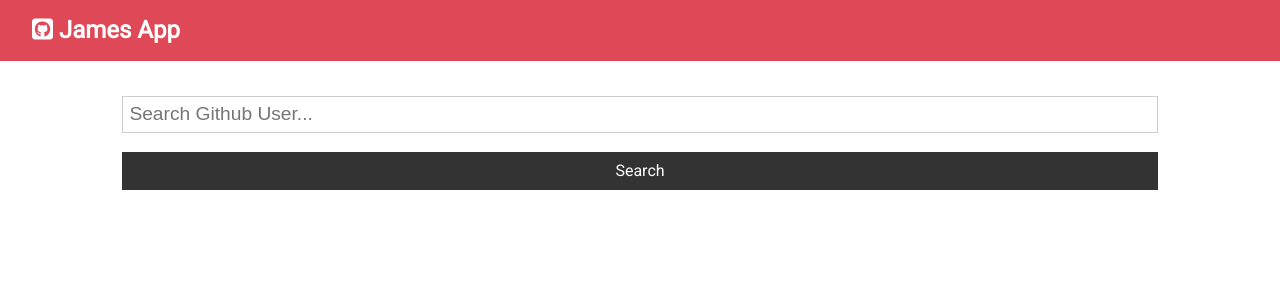
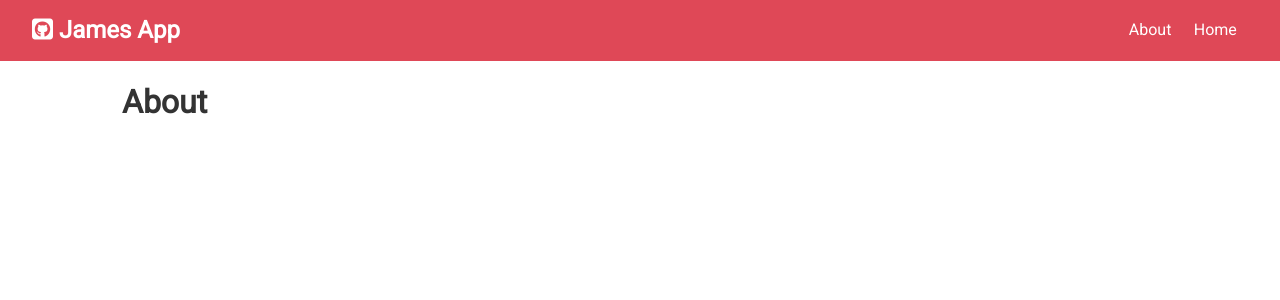
Before and after one commit to jamesmagoo/github-finder, a React (Create React App) app: page /about in a window 1280 px wide. Shown: the top 300 px of the page. Built offline with nearby package versions, Linux system fonts and the light colour scheme.

Commit message:
react router added and setup, user component built

```diff
--- a/package.json
+++ b/package.json
@@ -9,6 +9,7 @@
     "axios": "^0.19.2",
     "react": "^16.13.1",
     "react-dom": "^16.13.1",
+    "react-router-dom": "^5.1.2",
     "react-scripts": "3.4.1"
   },
   "scripts": {
--- a/src/App.js
+++ b/src/App.js
@@ -1,7 +1,15 @@
-import React, { Component } from 'react';
+import React, { Component, Fragment } from 'react';
+import {
+  BrowserRouter as Router,
+  Switch,
+  Route,
+  Link
+} from 'react-router-dom';
 import './App.css';
 import Navbar from './components/layout/Navbar';
+import About from './components/pages/About';
 import Users from './components/users/Users';
+import User from './components/users/User';
 import Search from './components/users/Search';
 import axios from 'axios';
 import Alert from './components/layout/Alert';
@@ -9,11 +17,10 @@
 
 class App extends Component{
 
-
-
   // initialise state
   state = {
     users : [],
+    user : {},
     loading : false,
     alert : null
   };
@@ -45,6 +52,19 @@
     this.setState({users : res.data.items, loading : false});
   }
 
+  // getUser method for single user details request from github api
+  getUser = async (username) => {
+    // set loading to true before request is made
+    this.setState({loading : true})
+
+    // make request to api using axios
+    const res = await axios.get(`https://api.github.com/users/${username}?client_id=${process.env.REACT_APP_GITHUB_CLIENT_ID}&client_secret=${process.env.REACT_APP_GITHUB_CLIENT_SECRET}`);
+
+    // set state users to search response from axios
+    this.setState({user : res.data , loading : false});
+
+  }
+
   // clear users from state
   clearUsers = () => this.setState({ users : [], loading : false})
 
@@ -60,17 +80,34 @@
 
   render(){
     return (
+      <Router>
       <div>
         <Navbar title ='James App'/>
         <div className="container">
+        <Switch>
+          <Route exact path='/' render={props => {
+            return (
+            <Fragment>
               <Alert alert = {this.state.alert}/>
               <Search searchUsers = {this.searchUsers}
               clearUsers = {this.clearUsers}
               showClear = {this.state.users.length > 0 ? true : false}
               setAlert = {this.setAlert}/>
               <Users loading = {this.state.loading} users = {this.state.users}/>
+            </Fragment>
+            )}}/>
+
+          <Route exact path='/about' component={About}/>
+
+          <Route exact path='/user/:login' render={props => (
+            <User {...props} user={this.state.user} getUser={this.getUser} loading = {this.state.loading}/>
+          )}/>
+
+
+        </Switch>
         </div>
       </div>
+      </Router>
     );
   }
 }
--- a/src/components/layout/Navbar.js
+++ b/src/components/layout/Navbar.js
@@ -1,5 +1,6 @@
 import React from 'react';
 import PropTypes from 'prop-types';
+import { Link } from 'react-router-dom';
 
 const Navbar = (props) => {
   // destructuring
@@ -14,6 +15,14 @@
         <h1>
         <i className={icon}/> {title}
         </h1>
+        <ul>
+          <li>
+            <Link to="/about">About</Link>
+          </li>
+          <li>
+            <Link to="/">Home</Link>
+          </li>
+        </ul>
       </nav>
     )
 }
--- /dev/null
+++ b/src/components/pages/About.js
@@ -0,0 +1,11 @@
+import React from 'react'
+
+const About = () => {
+  return (
+    <div>
+      <h1>About</h1>
+    </div>
+  )
+}
+
+export default About
--- /dev/null
+++ b/src/components/users/User.js
@@ -0,0 +1,18 @@
+import React, { Component } from 'react'
+
+class User extends Component {
+
+  componentDidMount(){
+    this.props.getUser(this.props.match.params.login)
+  }
+
+  render() {
+    return (
+      <div>
+        <h1>{this.props.user.login}</h1>
+      </div>
+    )
+  }
+}
+
+export default User
--- a/src/components/users/UserItem.js
+++ b/src/components/users/UserItem.js
@@ -1,5 +1,6 @@
 import React from 'react'
 import PropTypes from 'prop-types';
+import { Link } from 'react-router-dom';
 
 const UserItem = (props) => {
     // destructuring
@@ -10,7 +11,7 @@
         <img src={avatar_url} alt="" className="round-img" style={{width : '60px'}}/>
         <h3>{login}</h3>
         <div>
-          <a href={html_url} className="btn btn-dark btn-sm my-1">More</a>
+          <Link to={`user/${login}`} className="btn btn-dark btn-sm my-1">More</Link>
         </div>
       </div>
     )
```
Also changed, not shown: 1 other file (tests, documents, lock files or other folders). Lines whose indentation alone changed are shown as unchanged.
